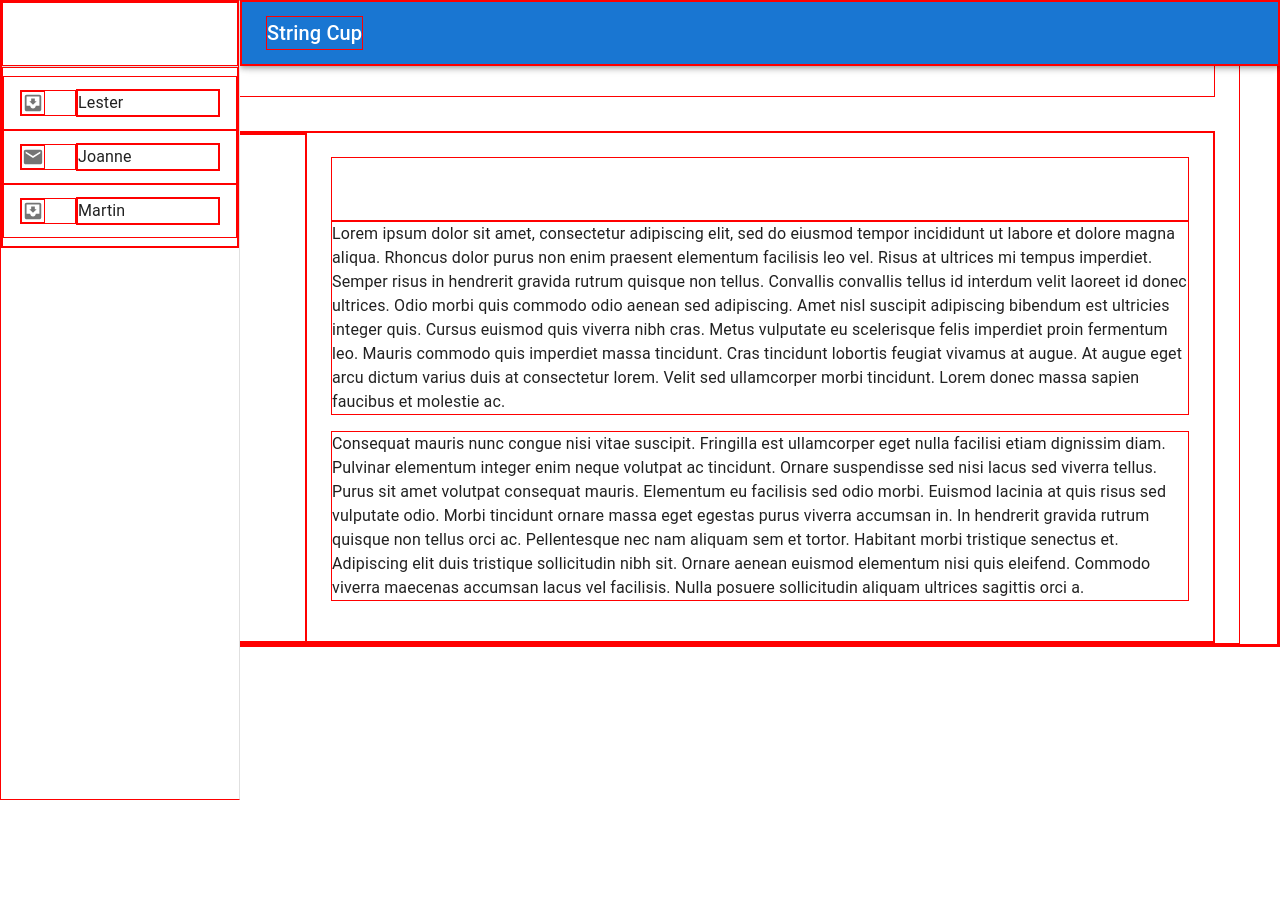
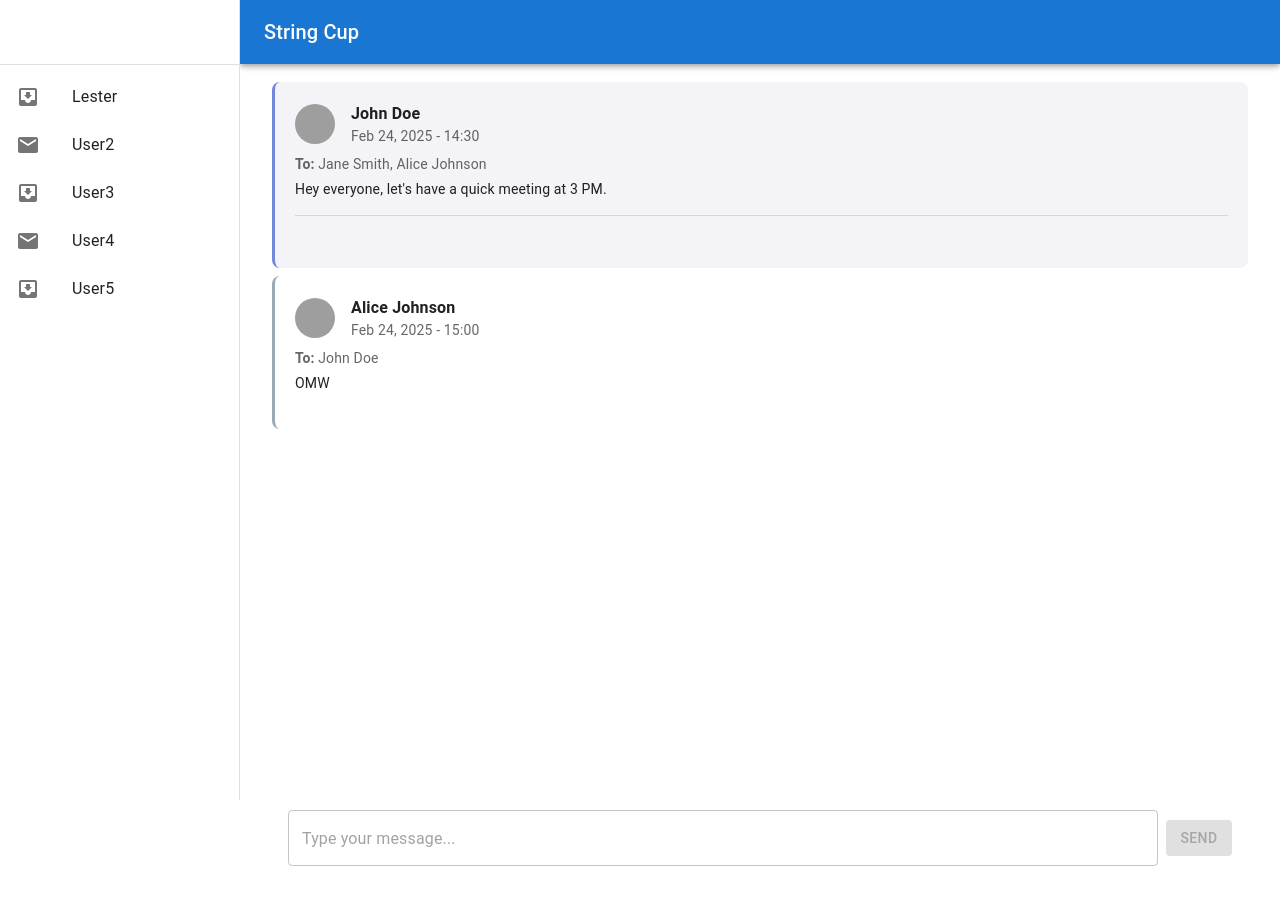
Before and after one commit to j-tran90/stringcup, a React (Vite) app: page / in a window 1280 px wide. Shown: the top 904 px of the page. Before the commit the page ends 800 px from the top, so only its background shows below. Built offline with nearby package versions, Linux system fonts and the light colour scheme; grey boxes are pictures that could not be loaded.

Commit message:
version 1 of drawer complete

```diff
--- a/package.json
+++ b/package.json
@@ -14,6 +14,7 @@
     "@emotion/styled": "^11.14.0",
     "@mui/icons-material": "^6.4.4",
     "@mui/material": "^6.4.4",
+    "date-fns": "^4.1.0",
     "firebase": "^11.3.1",
     "react": "^19.0.0",
     "react-dom": "^19.0.0",
@@ -23,12 +24,12 @@
     "@eslint/js": "^9.19.0",
     "@types/react": "^19.0.8",
     "@types/react-dom": "^19.0.3",
-    "@vitejs/plugin-react": "^4.3.4",
+    "@vitejs/plugin-react": "^1.3.2",
     "eslint": "^9.19.0",
     "eslint-plugin-react": "^7.37.4",
     "eslint-plugin-react-hooks": "^5.0.0",
     "eslint-plugin-react-refresh": "^0.4.18",
     "globals": "^15.14.0",
-    "vite": "^6.1.0"
+    "vite": "^6.1.1"
   }
 }
--- a/src/App.css
+++ b/src/App.css
@@ -1,14 +1,29 @@
 #root {
-  /* max-width: 1280px;
-  margin: 0 auto;
+  display: flex;
+  flex-direction: column;
+  min-height: 100vh;
   padding: 2rem;
-  text-align: center; */
+  margin-top: 50px;
+
+  margin-left: 240px;
+  /* text-align: center; */
 }
+
+.MuiDrawer-root {
+  z-index: 1200; /* Ensure drawer is above other content */
+}
+
+.MuiDrawer-paper {
+  width: 240px; /* Adjust based on your drawer width */
+}
+
+/* .main-content {
+} */
 
 .card {
   padding: 2em;
 }
 
-* {
+/* * {
   border: 1px solid red;
-}
+} */
--- a/src/App.jsx
+++ b/src/App.jsx
@@ -1,10 +1,12 @@
 import "./App.css";
 import RouteSwitch from "./components/routes/RouteSwitch";
+import Drawer from "./components/layout/navigation/Drawer";
 
 function App() {
   return (
     <>
       <RouteSwitch />
+      <Drawer />
     </>
   );
 }
--- /dev/null
+++ b/src/catfish/message1.json
@@ -0,0 +1,7 @@
+{
+  "sender": "John Doe",
+  "recipients": ["Jane Smith", "Alice Johnson"],
+  "timestamp": "2025-02-24T14:30:00Z",
+  "message": "Hey everyone, let's have a quick meeting at 3 PM.",
+  "senderAvatar": "https://i.pravatar.cc/150?img=1"
+}
--- /dev/null
+++ b/src/catfish/message2.json
@@ -0,0 +1,7 @@
+{
+  "sender": "Alice Johnson",
+  "recipients": ["John Doe"],
+  "timestamp": "2025-02-24T15:00:00Z",
+  "message": "OMW",
+  "senderAvatar": "https://i.pravatar.cc/150?img=2"
+}
--- a/src/components/layout/navigation/Drawer.jsx
+++ b/src/components/layout/navigation/Drawer.jsx
@@ -6,16 +6,10 @@ import CssBaseline from "@mui/material/CssBaseline";
 import Divider from "@mui/material/Divider";
 import Drawer from "@mui/material/Drawer";
 import IconButton from "@mui/material/IconButton";
-import InboxIcon from "@mui/icons-material/MoveToInbox";
-import List from "@mui/material/List";
-import ListItem from "@mui/material/ListItem";
-import ListItemButton from "@mui/material/ListItemButton";
-import ListItemIcon from "@mui/material/ListItemIcon";
-import ListItemText from "@mui/material/ListItemText";
-import MailIcon from "@mui/icons-material/Mail";
 import MenuIcon from "@mui/icons-material/Menu";
 import Toolbar from "@mui/material/Toolbar";
 import Typography from "@mui/material/Typography";
+import Users from "./Users";
 
 const drawerWidth = 240;
 
@@ -43,18 +37,7 @@ function ResponsiveDrawer(props) {
     <div>
       <Toolbar />
       <Divider />
-      <List>
-        {["Lester", "Joanne", "Martin"].map((text, index) => (
-          <ListItem key={text} disablePadding>
-            <ListItemButton>
-              <ListItemIcon>
-                {index % 2 === 0 ? <InboxIcon /> : <MailIcon />}
-              </ListItemIcon>
-              <ListItemText primary={text} />
-            </ListItemButton>
-          </ListItem>
-        ))}
-      </List>
+      <Users />
     </div>
   );
 
@@ -126,45 +109,6 @@ function ResponsiveDrawer(props) {
           {drawer}
         </Drawer>
       </Box>
-      <Box
-        component='main'
-        sx={{
-          flexGrow: 1,
-          p: 3,
-          width: { sm: `calc(100% - ${drawerWidth}px)` },
-        }}
-      >
-        <Toolbar />
-        <Typography sx={{ marginBottom: 2 }}>
-          Lorem ipsum dolor sit amet, consectetur adipiscing elit, sed do
-          eiusmod tempor incididunt ut labore et dolore magna aliqua. Rhoncus
-          dolor purus non enim praesent elementum facilisis leo vel. Risus at
-          ultrices mi tempus imperdiet. Semper risus in hendrerit gravida rutrum
-          quisque non tellus. Convallis convallis tellus id interdum velit
-          laoreet id donec ultrices. Odio morbi quis commodo odio aenean sed
-          adipiscing. Amet nisl suscipit adipiscing bibendum est ultricies
-          integer quis. Cursus euismod quis viverra nibh cras. Metus vulputate
-          eu scelerisque felis imperdiet proin fermentum leo. Mauris commodo
-          quis imperdiet massa tincidunt. Cras tincidunt lobortis feugiat
-          vivamus at augue. At augue eget arcu dictum varius duis at consectetur
-          lorem. Velit sed ullamcorper morbi tincidunt. Lorem donec massa sapien
-          faucibus et molestie ac.
-        </Typography>
-        <Typography sx={{ marginBottom: 2 }}>
-          Consequat mauris nunc congue nisi vitae suscipit. Fringilla est
-          ullamcorper eget nulla facilisi etiam dignissim diam. Pulvinar
-          elementum integer enim neque volutpat ac tincidunt. Ornare suspendisse
-          sed nisi lacus sed viverra tellus. Purus sit amet volutpat consequat
-          mauris. Elementum eu facilisis sed odio morbi. Euismod lacinia at quis
-          risus sed vulputate odio. Morbi tincidunt ornare massa eget egestas
-          purus viverra accumsan in. In hendrerit gravida rutrum quisque non
-          tellus orci ac. Pellentesque nec nam aliquam sem et tortor. Habitant
-          morbi tristique senectus et. Adipiscing elit duis tristique
-          sollicitudin nibh sit. Ornare aenean euismod elementum nisi quis
-          eleifend. Commodo viverra maecenas accumsan lacus vel facilisis. Nulla
-          posuere sollicitudin aliquam ultrices sagittis orci a.
-        </Typography>
-      </Box>
     </Box>
   );
 }
--- /dev/null
+++ b/src/components/layout/navigation/Users.jsx
@@ -0,0 +1,28 @@
+import InboxIcon from "@mui/icons-material/MoveToInbox";
+import List from "@mui/material/List";
+import ListItem from "@mui/material/ListItem";
+import ListItemButton from "@mui/material/ListItemButton";
+import ListItemIcon from "@mui/material/ListItemIcon";
+import ListItemText from "@mui/material/ListItemText";
+import MailIcon from "@mui/icons-material/Mail";
+
+function Users() {
+  const users = ["Lester", "User2", "User3", "User4", "User5"];
+
+  return (
+    <List>
+      {users.map((user, index) => (
+        <ListItem key={user} disablePadding>
+          <ListItemButton>
+            <ListItemIcon>
+              {index % 2 === 0 ? <InboxIcon /> : <MailIcon />}
+            </ListItemIcon>
+            <ListItemText primary={user} />
+          </ListItemButton>
+        </ListItem>
+      ))}
+    </List>
+  );
+}
+
+export default Users;
--- a/src/components/pages/ChatRoom.jsx
+++ /dev/null
@@ -1,7 +0,0 @@
-export default function ChatRoom() {
-  return (
-    <>
-      <h1>Chat Room</h1>
-    </>
-  );
-}
--- /dev/null
+++ b/src/components/pages/DirectMessageList.jsx
@@ -0,0 +1,131 @@
+import { useEffect, useState } from "react";
+import PropTypes from "prop-types";
+import {
+  Card,
+  CardContent,
+  Typography,
+  Avatar,
+  Divider,
+  TextField,
+  Button,
+  Box,
+} from "@mui/material";
+import { format } from "date-fns";
+
+// Import JSON files from the catfish folder
+import message1 from "../../catfish/message1.json";
+import message2 from "../../catfish/message2.json";
+
+const DirectMessageList = ({ messages }) => {
+  return (
+    <div>
+      {messages.map((msg, index) => (
+        <Card
+          key={index}
+          sx={{
+            mb: 1,
+            p: 1.5,
+            borderRadius: 2,
+            boxShadow: "none",
+            borderLeft: 3,
+            borderColor: index % 2 === 0 ? "#7289da" : "#99aab5", // Discord-like color distinction
+            backgroundColor: index % 2 === 0 ? "#f3f3f8" : "white",
+          }}
+        >
+          <CardContent sx={{ p: 1 }}>
+            <div
+              style={{ display: "flex", alignItems: "center", marginBottom: 8 }}
+            >
+              <Avatar src={msg.senderAvatar} sx={{ mr: 2 }} />
+              <div style={{ flex: 1 }}>
+                <Typography variant='body1' fontWeight='bold'>
+                  {msg.sender}
+                </Typography>
+                <Typography variant='body2' color='textSecondary'>
+                  {format(new Date(msg.timestamp), "MMM dd, yyyy - HH:mm")}
+                </Typography>
+              </div>
+            </div>
+            <Typography variant='body2' color='textSecondary' gutterBottom>
+              <strong>To:</strong> {msg.recipients.join(", ")}
+            </Typography>
+            <Typography variant='body2' sx={{ whiteSpace: "pre-wrap" }}>
+              {msg.message}
+            </Typography>
+            {index !== messages.length - 1 && <Divider sx={{ my: 2 }} />}
+          </CardContent>
+        </Card>
+      ))}
+    </div>
+  );
+};
+
+DirectMessageList.propTypes = {
+  messages: PropTypes.arrayOf(
+    PropTypes.shape({
+      sender: PropTypes.string.isRequired,
+      recipients: PropTypes.arrayOf(PropTypes.string).isRequired,
+      timestamp: PropTypes.oneOfType([
+        PropTypes.string,
+        PropTypes.number,
+        PropTypes.instanceOf(Date),
+      ]).isRequired,
+      message: PropTypes.string.isRequired,
+      senderAvatar: PropTypes.string.isRequired,
+    })
+  ).isRequired,
+};
+
+export default function App() {
+  const [messages, setMessages] = useState([]);
+  const [newMessage, setNewMessage] = useState(""); // New message input state
+
+  useEffect(() => {
+    // Import the JSON files directly into the component
+    const allMessages = [message1, message2]; // Add more as needed
+    setMessages(allMessages);
+  }, []);
+
+  const handleSendMessage = () => {
+    if (newMessage.trim()) {
+      const newMsg = {
+        sender: "Current User", // Placeholder sender name
+        recipients: ["John Doe"], // Placeholder recipient
+        timestamp: new Date().toISOString(),
+        message: newMessage,
+        senderAvatar: "https://i.pravatar.cc/150?img=3", // Placeholder avatar URL
+      };
+
+      // Add the new message to the messages list
+      setMessages([...messages, newMsg]);
+      setNewMessage(""); // Clear the input field
+    }
+  };
+
+  return (
+    <Box sx={{ display: "flex", flexDirection: "column", height: "100vh" }}>
+      <Box sx={{ flex: 1, overflowY: "auto" }}>
+        <DirectMessageList messages={messages} />
+      </Box>
+
+      <Box sx={{ display: "flex", alignItems: "center", p: 2 }}>
+        <TextField
+          fullWidth
+          variant='outlined'
+          placeholder='Type your message...'
+          value={newMessage}
+          onChange={(e) => setNewMessage(e.target.value)}
+          sx={{ mr: 1 }}
+        />
+        <Button
+          variant='contained'
+          color='primary'
+          onClick={handleSendMessage}
+          disabled={!newMessage.trim()}
+        >
+          Send
+        </Button>
+      </Box>
+    </Box>
+  );
+}
--- a/src/components/pages/Home.jsx
+++ b/src/components/pages/Home.jsx
@@ -1,13 +1,9 @@
-import { Container } from "@mui/material";
-import Drawer from "../layout/navigation/Drawer";
+import DirectMessageList from "../pages/DirectMessageList";
 
 export default function Home() {
   return (
     <>
-      <Container>
-        <h1>Home</h1>
-        <Drawer />
-      </Container>
+      <DirectMessageList />
     </>
   );
 }
--- a/src/components/routes/RouteSwitch.jsx
+++ b/src/components/routes/RouteSwitch.jsx
@@ -1,6 +1,5 @@
 import { BrowserRouter, Routes, Route } from "react-router-dom";
 import Home from "../pages/Home";
-import ChatRoom from "../pages/ChatRoom";
 
 const RouteSwitch = () => {
   //const { currentUser } = useAuth();
@@ -10,7 +9,6 @@ const RouteSwitch = () => {
         <Routes>
           <Route path='/' element={<Home />} />
           <Route path='/home' element={<Home />} />
-          <Route path='/chatroom' element={<ChatRoom />} />
 
           <Route path='*' element={<h1>404 Not Found!</h1>} />
         </Routes>
```
Also changed, not shown: 1 other file (tests, documents, lock files or other folders).
